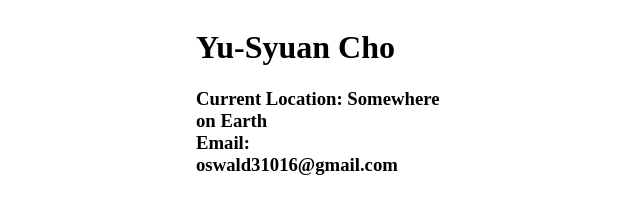
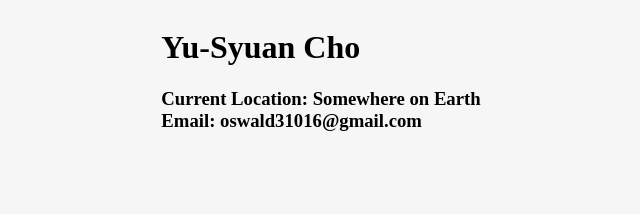
Before and after one commit to NullCipher99/NullCipher99.github.io, a plain HTML site: page index.html in a window 1280 px wide. Shown: the whole page, without its empty margins (319-959 px from the left). Drawn offline with Linux system fonts and the light colour scheme.

Commit message:
Update index.html

```diff
--- a/index.html
+++ b/index.html
@@ -4,9 +4,9 @@
     <meta charset="utf-8">
     <title>NullCipher99 @ GitHub</title>
   </head>
-  <body>
+  <body BGCOLOR=#f6f6f6>
     <div style="text-align: center;">
-    <div style="display: inline-block; text-align: left; max-width: 250px;">
+    <div style="display: inline-block; text-align: left; max-width: 400px;">
         <h1>Yu-Syuan Cho</h1>
         <h3>Current Location: Somewhere on Earth</br>
             <B>Email:</B> oswald31016@gmail.com</h3>
```
